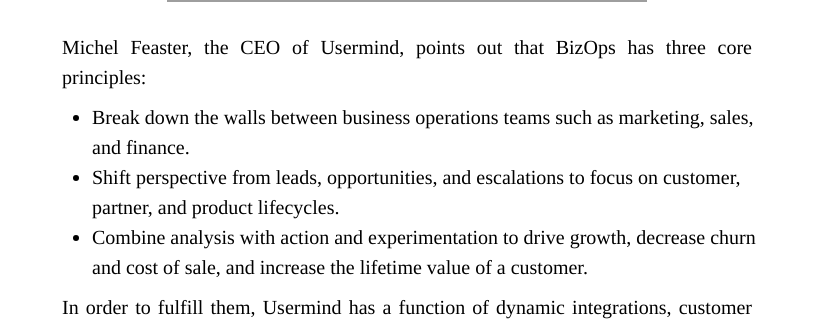
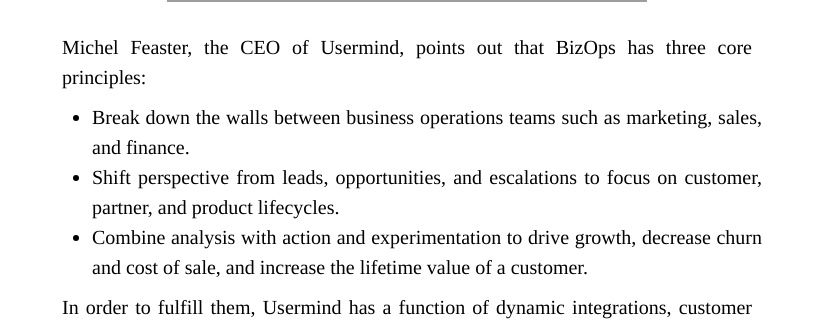
Before and after one commit to schwalbe10/thinkage, a Jekyll site: the page built from _posts/2017-01-03-usermind.md, in a window 1280 px wide. Shown: the part 667-995 px from the top of the page, without its empty margins (233-1046 px from the left). Built offline with Jekyll 4.4.1, drawn with Linux system fonts in a browser that asks for light colours; grey boxes are pictures that could not be loaded.

Commit message:
no message

```diff
--- a/css/default.css
+++ b/css/default.css
@@ -26,7 +26,6 @@ h1 {
 ul {
   padding-left: 40px;
   margin: 0;
-  text-align: left;
 }
 
 blockquote {
@@ -90,6 +89,10 @@ blockquote p {
   padding: 5px 30px;
   margin: 0;
   color: #696969;
+}
+
+.list ul {
+  text-align: left;
 }
 
 .tag li {
```
Also changed, not shown: 2 other files.
